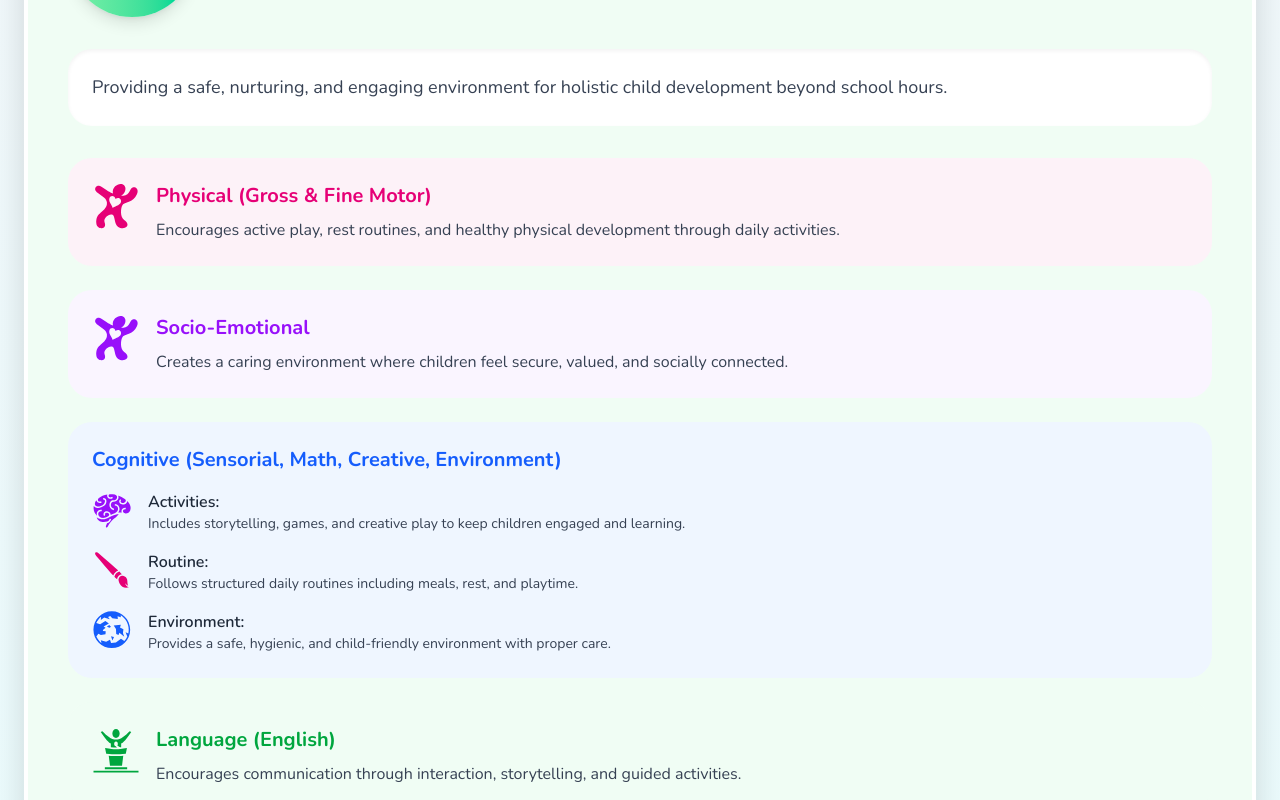
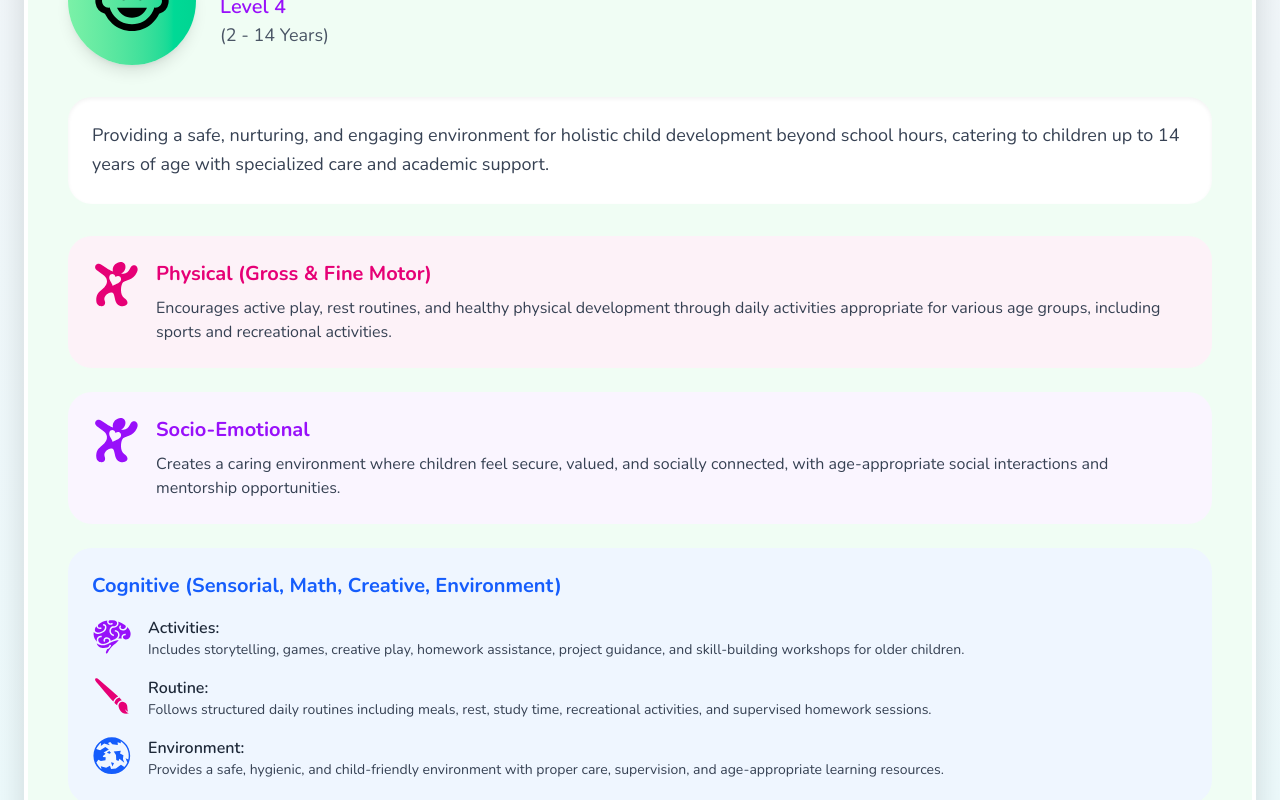
Before and after one commit to rajat804/little-canvas, a React (Vite) app: page /programs in a window 1280 px wide. Shown: the part 5300-6100 px from the top of the page. Built offline with nearby package versions, Linux system fonts and the light colour scheme; no server answers.

Commit message:
programs update

```diff
--- a/src/pages/Programs.jsx
+++ b/src/pages/Programs.jsx
@@ -1,4 +1,3 @@
-"use client";
 import React, { useEffect } from "react";
 import { motion } from "framer-motion";
 import { useLocation } from "react-router-dom";
@@ -139,19 +138,20 @@ const programs = [
   {
     level: "Level 4",
     title: "Daycare Facility",
-    age: "2 - 6 Years",
+    age: "2 - 14 Years",
     icon: <MdChildCare className="w-14 h-14 sm:w-20 sm:h-20" />,
     gradient: "from-green-300 to-emerald-400",
     bg: "bg-green-50",
-    foundation: "Providing a safe, nurturing, and engaging environment for holistic child development beyond school hours.",
-    physical: "Encourages active play, rest routines, and healthy physical development through daily activities.",
-    socioEmotional: "Creates a caring environment where children feel secure, valued, and socially connected.",
+    foundation: "Providing a safe, nurturing, and engaging environment for holistic child development beyond school hours, catering to children up to 14 years of age with specialized care and academic support.",
+    physical: "Encourages active play, rest routines, and healthy physical development through daily activities appropriate for various age groups, including sports and recreational activities.",
+    socioEmotional: "Creates a caring environment where children feel secure, valued, and socially connected, with age-appropriate social interactions and mentorship opportunities.",
     cognitive: [
-      { icon: <GiBrain className="w-8 h-8 sm:w-10 sm:h-10 text-purple-600" />, title: "Activities", text: "Includes storytelling, games, and creative play to keep children engaged and learning." },
-      { icon: <GiPaintBrush className="w-8 h-8 sm:w-10 sm:h-10 text-pink-600" />, title: "Routine", text: "Follows structured daily routines including meals, rest, and playtime." },
-      { icon: <GiWorld className="w-8 h-8 sm:w-10 sm:h-10 text-blue-600" />, title: "Environment", text: "Provides a safe, hygienic, and child-friendly environment with proper care." },
+      { icon: <GiBrain className="w-8 h-8 sm:w-10 sm:h-10 text-purple-600" />, title: "Activities", text: "Includes storytelling, games, creative play, homework assistance, project guidance, and skill-building workshops for older children." },
+      { icon: <GiPaintBrush className="w-8 h-8 sm:w-10 sm:h-10 text-pink-600" />, title: "Routine", text: "Follows structured daily routines including meals, rest, study time, recreational activities, and supervised homework sessions." },
+      { icon: <GiWorld className="w-8 h-8 sm:w-10 sm:h-10 text-blue-600" />, title: "Environment", text: "Provides a safe, hygienic, and child-friendly environment with proper care, supervision, and age-appropriate learning resources." },
     ],
-    language: "Encourages communication through interaction, storytelling, and guided activities.",
+    language: "Encourages communication through interaction, storytelling, guided activities, and academic support for school-going children including English proficiency development.",
+    additional: "Specialized care for school-aged children including homework help, project guidance, extracurricular activities, and personality development programs. After-school care available until 8 PM with nutritious meals and transportation options.",
   },
 ];
 
@@ -236,11 +236,22 @@ const ProgramSection = ({ prog, idx }) => {
 
       {/* Hindi */}
       {prog.hindi && (
-        <div className="bg-orange-50 rounded-3xl p-4 sm:p-6 flex gap-3 sm:gap-4">
+        <div className="bg-orange-50 rounded-3xl p-4 sm:p-6 mb-5 sm:mb-6 flex gap-3 sm:gap-4">
           <GiLotus className="w-10 h-10 sm:w-12 sm:h-12 text-orange-600 flex-shrink-0" />
           <div>
             <h4 className="font-bold text-orange-600 text-lg sm:text-xl mb-2">Hindi Language</h4>
             <p className="text-gray-700 text-sm sm:text-base">{prog.hindi}</p>
+          </div>
+        </div>
+      )}
+
+      {/* Additional Info for Daycare */}
+      {prog.additional && (
+        <div className="bg-yellow-50 rounded-3xl p-4 sm:p-6 flex gap-3 sm:gap-4">
+          <GiSparkles className="w-10 h-10 sm:w-12 sm:h-12 text-yellow-600 flex-shrink-0" />
+          <div>
+            <h4 className="font-bold text-yellow-600 text-lg sm:text-xl mb-2">Additional Benefits</h4>
+            <p className="text-gray-700 text-sm sm:text-base">{prog.additional}</p>
           </div>
         </div>
       )}
```
